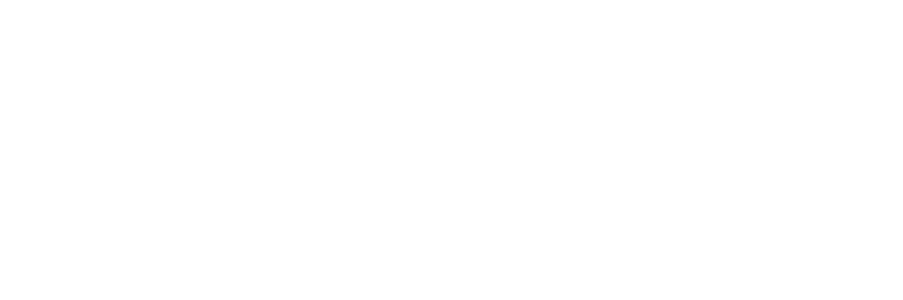
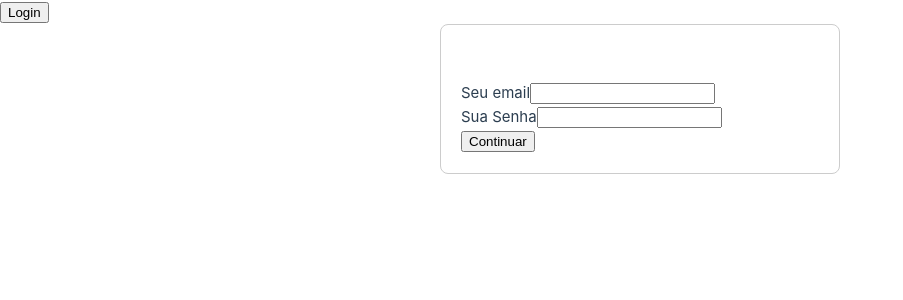
Before and after one commit to TinkerFluxHackathon/Tinker-Front, a Vue app: page /login in a window 1280 px wide. Before the commit this address had no page. Shown: the top 300 px of the page, without its empty margins (0-903 px from the left). Built offline with nearby package versions, Linux system fonts and the light colour scheme.

Commit message:
CHORE: Arrumar o router link no app.vue para a home

```diff
--- a/src/App.vue
+++ b/src/App.vue
@@ -1,8 +1,15 @@
 <script setup>
+
 
 </script>
 
 <template>
+
+    <router-link to="/login">
+        <button>
+            Login
+        </button>
+    </router-link>
 
 <div>
 <router-view/>
--- a/src/views/Login.vue
+++ b/src/views/Login.vue
@@ -11,7 +11,9 @@
                 <label for="password">Sua Senha</label>
                 <input type="password" id="password" name="password" required>
             </div>
-               <router-link to="/">
+
+            <nav>
+                <router-link to="/">
 
                   <button >
 
@@ -21,8 +23,11 @@
 
             </router-link>
 
+            </nav>
+
 
         </form>
+
     </section>
 </main>
 </template>
```
Also changed, not shown: src/router/index.js (+1 -6 lines).
